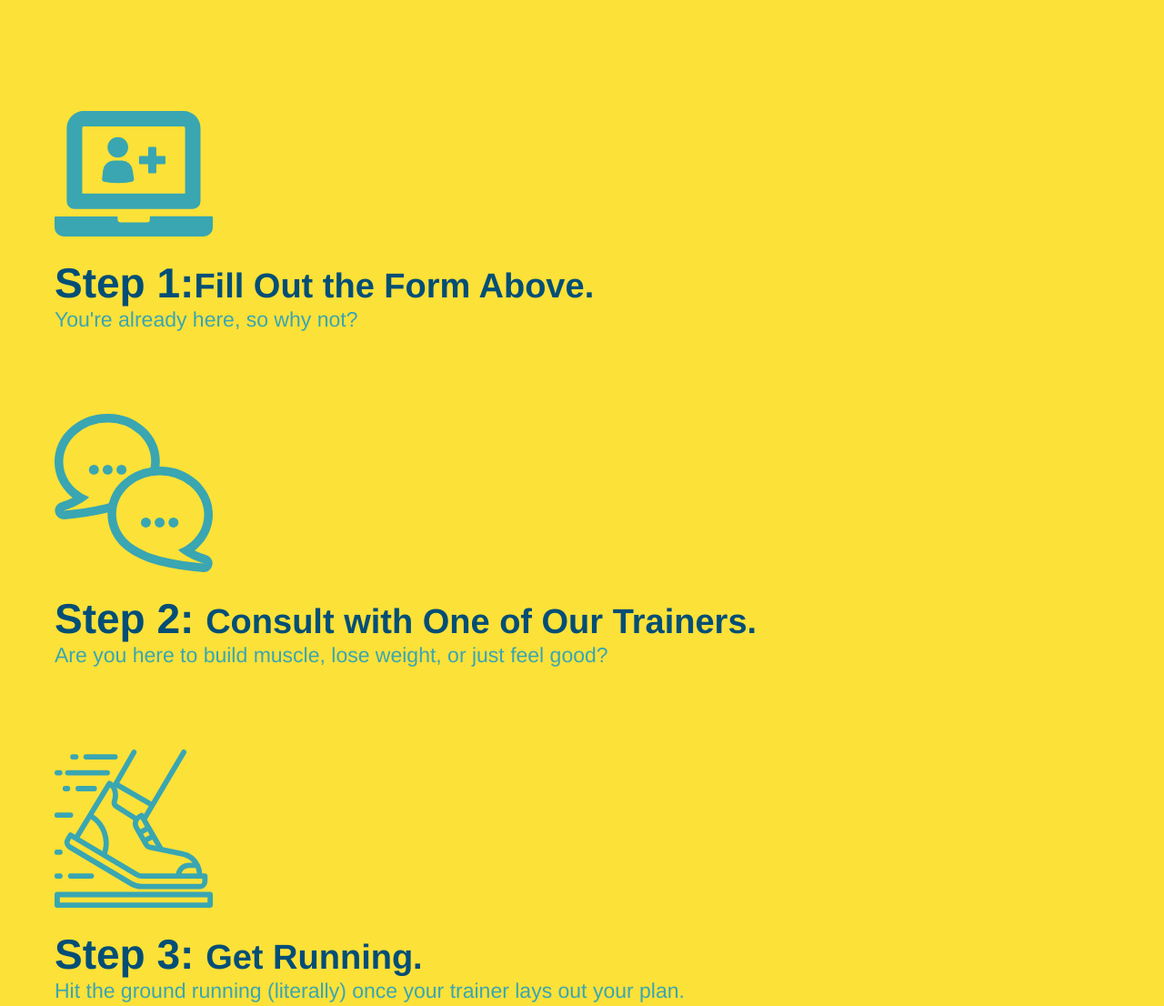
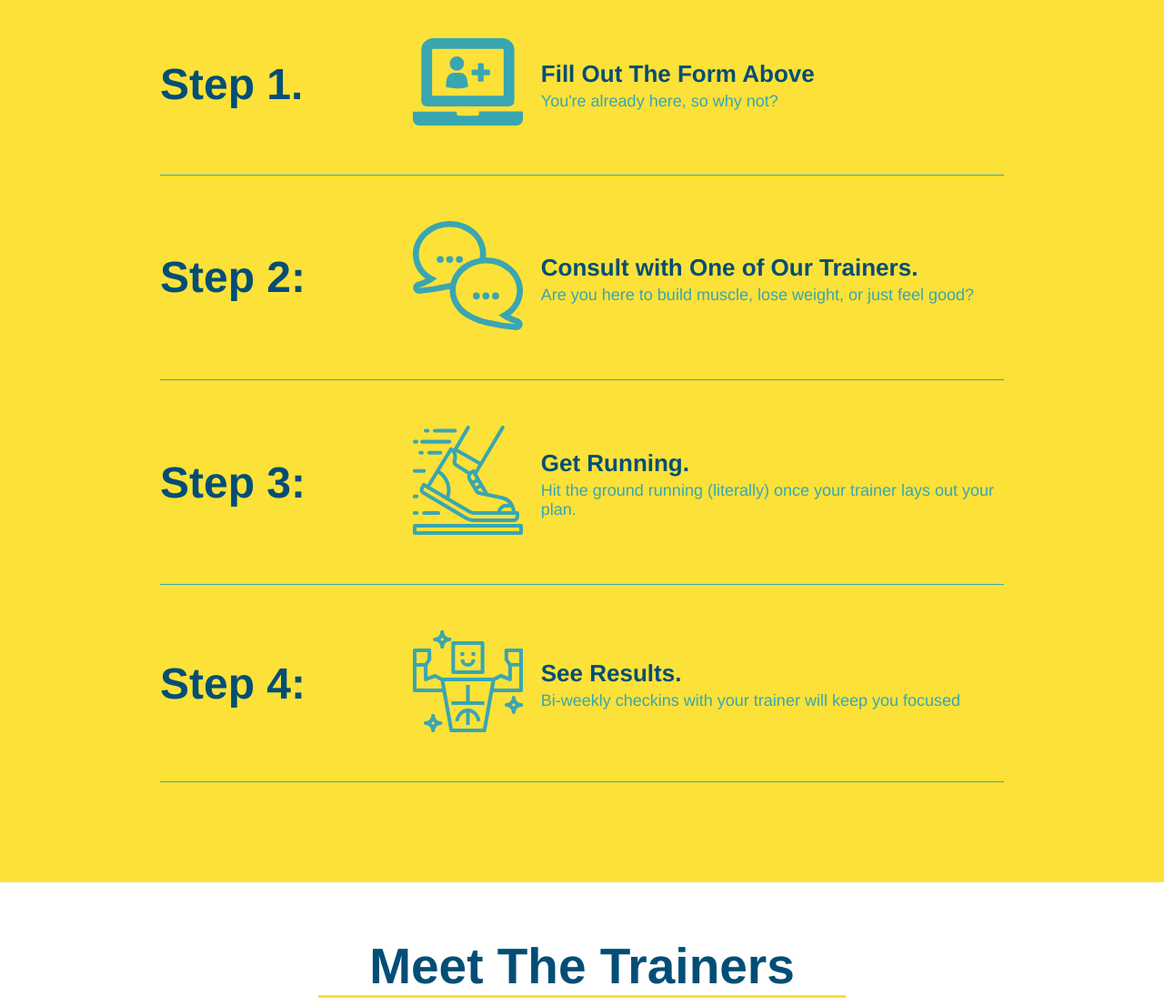
Before and after one commit to fasikaWalle/run-rubby, a plain HTML site: page index.html in a window 1280 px wide. Shown: the part 1246-2352 px from the top of the page at 91% size. Drawn offline with Linux system fonts and the light colour scheme.

Commit message:
add flex box to steps

```diff
--- a/assets/css/style.css
+++ b/assets/css/style.css
@@ -120,12 +120,10 @@ header nav ul li a {
   font-size: 55px;
   color: #024e76;
   border-bottom: 3px solid;
-  padding-bottom: 20px;
   text-align: center;
   margin: 0 auto 35px auto;
   width: 50%;
 }
-
 .primary-border {
   border-color: #fce138;
 }
@@ -133,29 +131,48 @@ header nav ul li a {
 .secondary-border {
   border-color: #39a6b2;
 }
+.step {
+  margin: 50px auto;
+  padding-bottom: 50px;
+  width: 80%;
+  border-bottom: 1px solid #39a6b2;
+  display: flex;
 
-.steps div {
-  margin-bottom: 80px;
+  flex-wrap: wrap;
+  align-items: center;
+  justify-content: space-between;
 }
 
-.steps img {
-  width: 15%;
-  margin: 10px 0;
+.step h3 {
+  color: #024e76;
+  font-size: 48px;
+  flex: 1 30%;
+}
+.step-info {
+  display: flex;
+  flex-wrap: wrap;
+  align-items: center;
+  flex: 2 70%;
+}
+.step-img {
+  flex: 1 12%;
+  margin-right: 20px;
+}
+.step-img img {
+  max-width: 100%;
+}
+.step-text {
+  flex: 12;
+}
+.step-text h4 {
+  color: #024e76;
+  font-size: 26px;
+  line-height: 1.5;
 }
 
-.steps h3 {
-  color: #024e76;
-  font-size: 46px;
-  margin-top: 10px;
-}
-
-.steps p {
+.step-text p {
   color: #39a6b2;
-  font-size: 23px;
-}
-
-.steps span {
-  font-size: 38px;
+  font-size: 18px;
 }
 
 /*----------trainers section----------*/
--- a/index.html
+++ b/index.html
@@ -64,9 +64,7 @@
         </section>
      <!-- "what we do " section -->
      <section id="what-we-do" class="intro">
-      <div class="flex-row">
       <h2 class="section-title primary-border">What We Do</h2>
-      </div>
       <div class="flex-row">
       <p>
           butcher selfies chambray shabby chic gentrify readymade yr Echo Park XOXO Tumblr normcore Banksy direct trade Blue Bottle chillwave you probably haven't heard of them single-origin coffee Vice fanny pack fixie Odd Future Austin fingerstache pickled twee
@@ -78,28 +76,55 @@
     <div class="flex-row">
       <h2 class="section-title secondary-border">What You Do</h2>
     </div>
-        <div>
+    <div class="step">
+      <h3>Step 1.</h3>
+      <div class="step-info">
+        <div class="step-img">
           <img src="assets/images/step-1.svg" alt="step-1">
-            <h3>Step 1:<span>Fill Out the Form Above.</span> </h3>
+        </div>
+        <div class="step-text">
+          <h4>Fill Out The Form Above</h4>
           <p>You're already here, so why not?</p>
         </div>
+      </div>
+    </div>
 
-        <div>
+    <div class="step">
+      <h3>Step 2:</h3>
+      <div class="step-info">
+        <div class="step-img">
           <img src="assets/images/step-2.svg" alt="step-2">
-            <h3>Step 2: <span>Consult with One of Our Trainers.</span></h3>
+        </div>
+        <div class="step-text">
+          <h4>Consult with One of Our Trainers.</h4>
           <p>Are you here to build muscle, lose weight, or just feel good?</p>
         </div>
+      </div>
+    </div>
 
-        <div>
+    <div class="step">
+      <h3>Step 3:</h3>
+      <div class="step-info">
+        <div class="step-img">
           <img src="assets/images/step-3.svg" alt="step-3">
-            <h3>Step 3: <span>Get Running.</span></h3>
+        </div>
+        <div class="step-text">
+          <h4>Get Running.</h4>
           <p>Hit the ground running (literally) once your trainer lays out your plan.</p>
         </div>
-
-        <div>
+      </div>
+    </div>
+    <div class="step">
+      <h3>Step 4: </h3>
+      <div class="step-info">
+        <div class="step-img">
           <img src="assets/images/step-4.svg" alt="step-4">
-            <h3>Step 4: <span>See Results.</span></h3>
+        </div>
+        <div class="step-text">
+          <h4>See Results.</h4>
           <p>Bi-weekly checkins with your trainer will keep you focused</p>
+        </div>
+      </div>
     </div>
   </section>
     <!-- "meet the trainers " section -->
```
Lines whose indentation alone changed are shown as unchanged.
